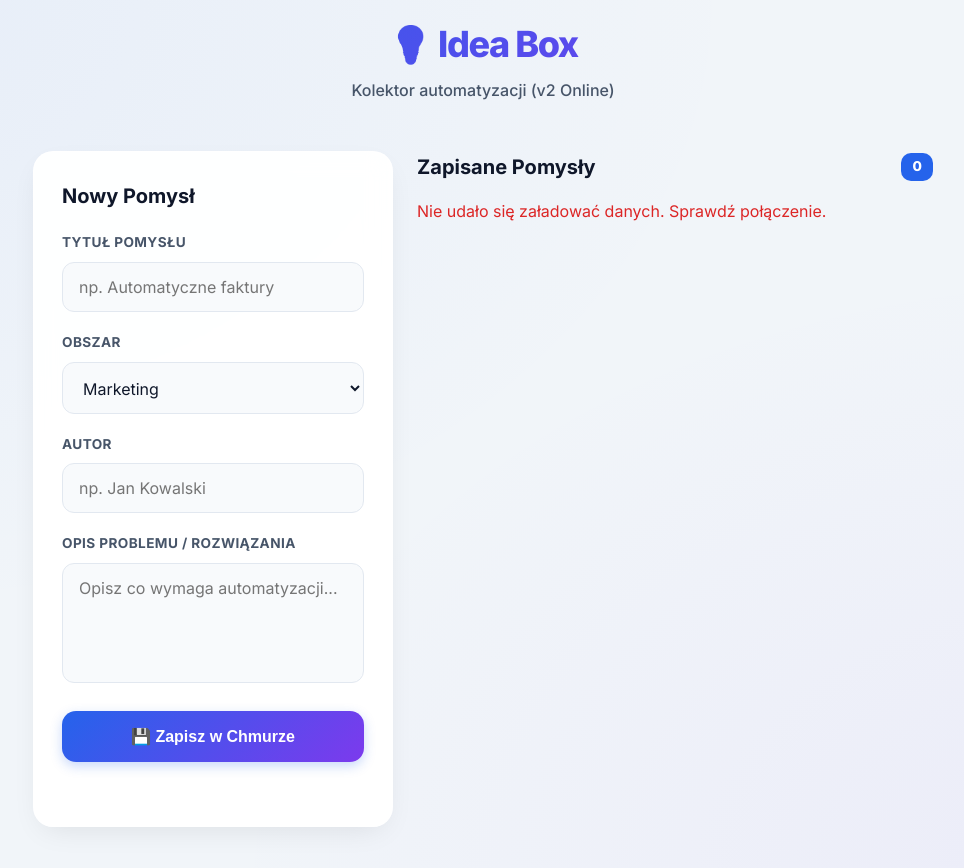
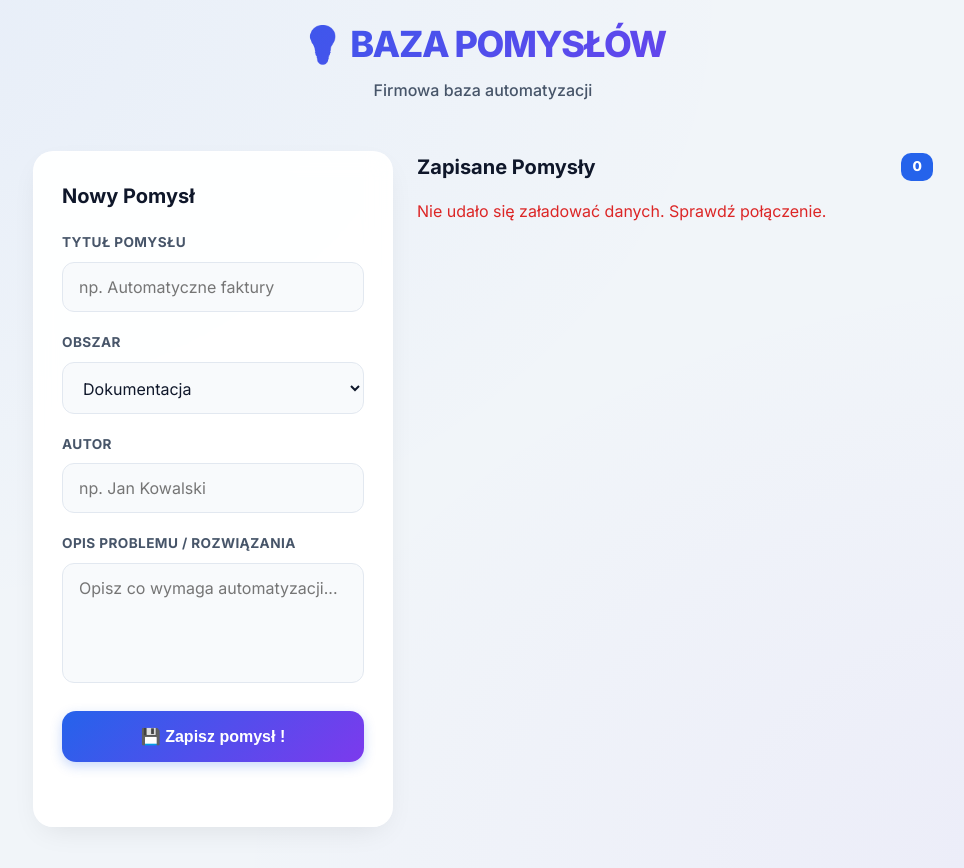
Before and after one commit to aitoolsdj-coder/idea-box-pwa, a plain HTML site: page index.html in a window 1280 px wide. Shown: the whole page, without its empty margins (157-1121 px from the left). Drawn offline with Linux system fonts and the light colour scheme; no server answers.

Commit message:
Update index.html

```diff
--- a/index.html
+++ b/index.html
@@ -23,8 +23,8 @@
 
     <div class="container">
         <header>
-            <h1>💡 Idea Box</h1>
-            <p class="subtitle">Kolektor automatyzacji (v2 Online)</p>
+            <h1>💡 BAZA POMYSŁÓW</h1>
+            <p class="subtitle">Firmowa baza automatyzacji</p>
         </header>
 
         <div id="appContent" class="app-content active">
@@ -40,11 +40,11 @@
                     <div class="form-group">
                         <label for="area">Obszar</label>
                         <select id="area" required>
-                            <option value="Marketing">Marketing</option>
-                            <option value="Sprzedaż">Sprzedaż</option>
-                            <option value="HR">HR</option>
-                            <option value="Finanse">Finanse</option>
-                            <option value="Operacje">Operacje</option>
+                             <option value="Dokumentacja">Dokumentacja</option>
+                            <option value="Serwis">Serwis</option>
+                            <option value="Administracja">Administracja</option>
+                            <option value="AKP">AKP</option>
+                            <option value="Technologia">Technologia</option>
                             <option value="Inne">Inne</option>
                         </select>
                     </div>
@@ -60,7 +60,7 @@
                     </div>
 
                     <button type="submit" id="submitBtn" class="btn" style="width: 100%">
-                        <span>💾 Zapisz w Chmurze</span>
+                        <span>💾 Zapisz pomysł !</span>
                     </button>
                 </form>
                 <p id="statusMsg" class="status-msg"></p>
```
